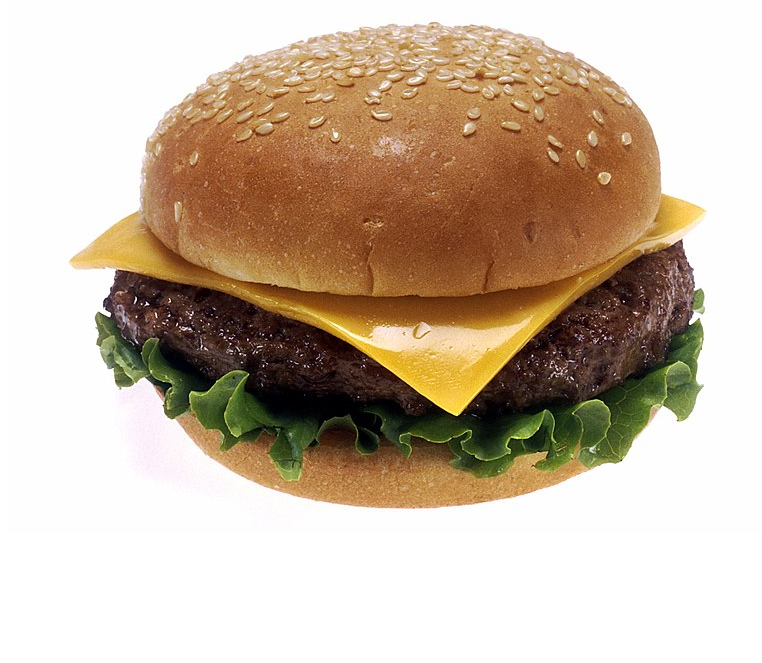
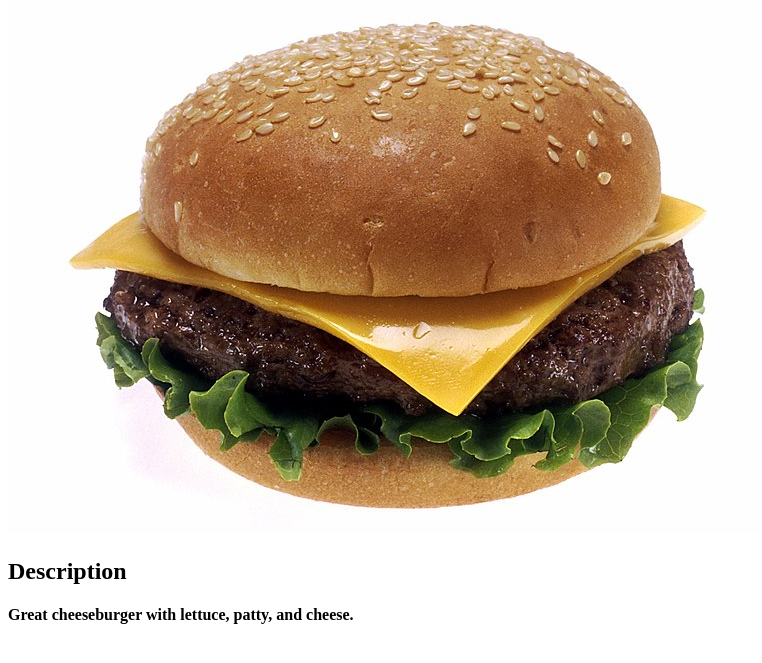
Before and after one commit to JulianJechart/odin-recipes, a plain HTML site: page recipes/cheeseburger.html in a window 1280 px wide. Shown: the part 79-742 px from the top of the page, without its empty margins (0-762 px from the left). Drawn offline with Linux system fonts and the light colour scheme.

Commit message:
Feat: Add description for cheeseburger recipe

```diff
--- a/recipes/cheeseburger.html
+++ b/recipes/cheeseburger.html
@@ -6,5 +6,7 @@
     <body>
         <h1>Cheeseburger</h1>
         <img alt="Cheeseburger image" src="../img/Cheeseburger.jpg">
+        <h2>Description</h2>
+        <h4>Great cheeseburger with lettuce, patty, and cheese.</h4>
     </body>
 </html>
```
